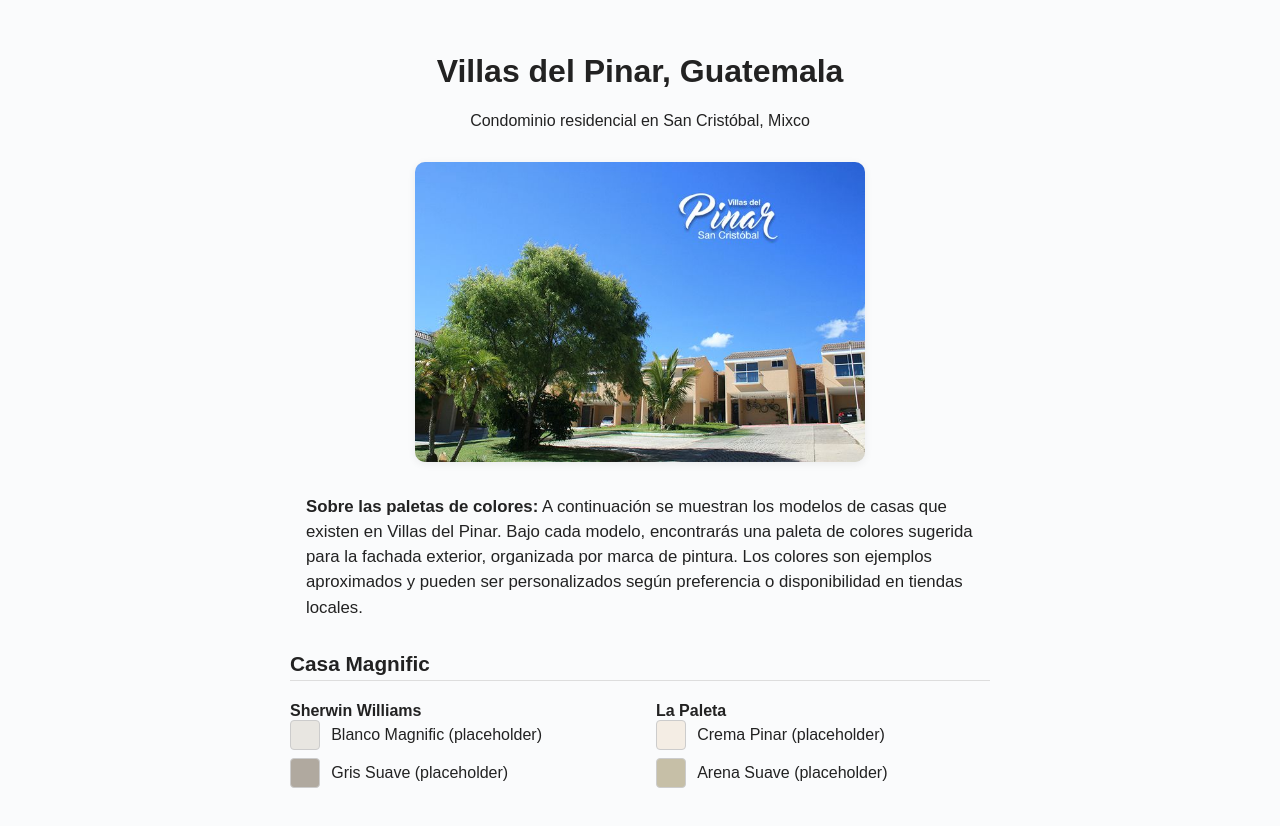
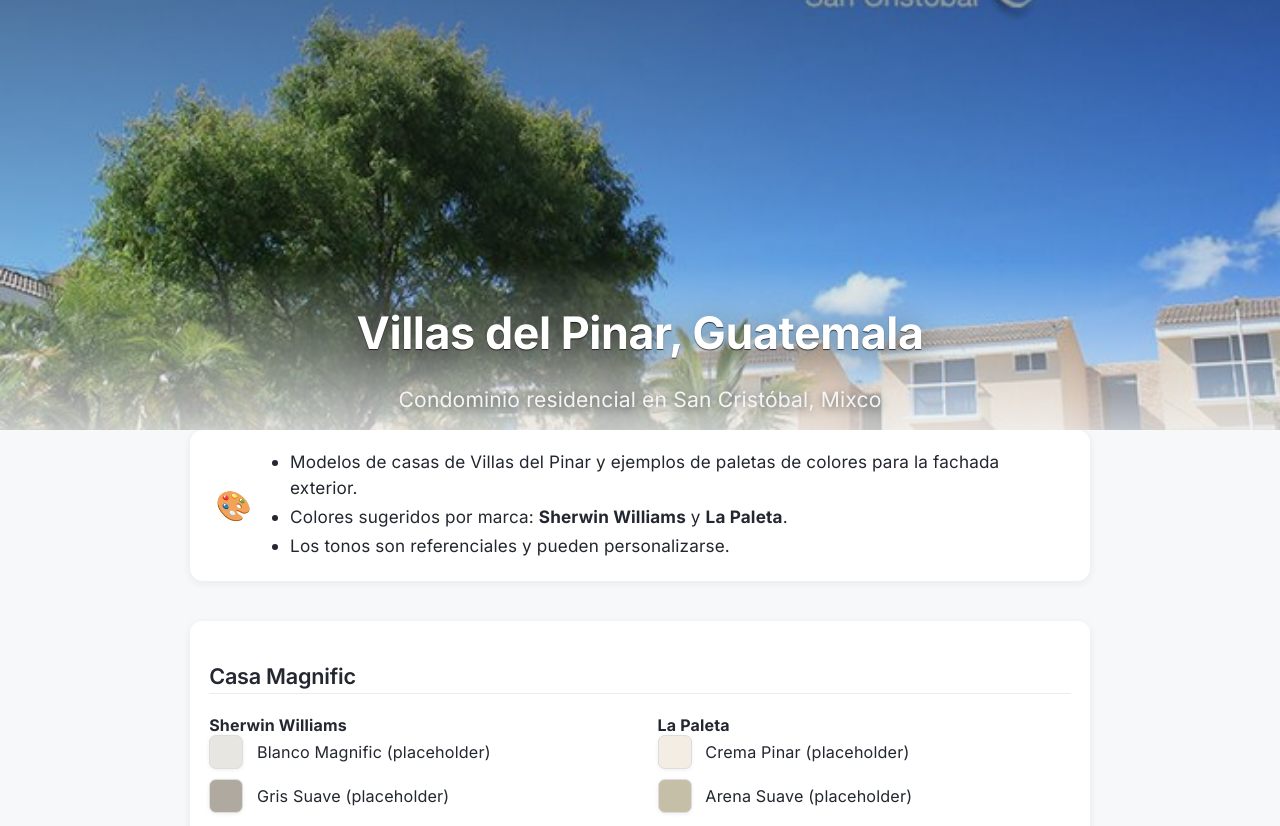
Before and after one commit to wvides/villas-del-pinar, a plain HTML site: page index.html in a window 1280 px wide. Shown: the top 826 px of the page. Drawn offline with Linux system fonts and the light colour scheme.

Commit message:
Initial commit

```diff
--- a/index.html
+++ b/index.html
@@ -5,35 +5,147 @@
   <meta name="viewport" content="width=device-width, initial-scale=1.0">
   <title>Villas del Pinar, Guatemala</title>
   <style>
-    body { font-family: sans-serif; margin: 0; padding: 0; background: #fafbfc; color: #222; }
-    header { text-align: center; padding: 2rem 1rem 1rem 1rem; }
-    .image-container { display: flex; justify-content: center; margin-bottom: 2rem; }
-    .community-img { max-width: 90vw; max-height: 300px; border-radius: 10px; box-shadow: 0 2px 8px #0001; }
-    main { max-width: 700px; margin: 0 auto; padding: 0 1rem 2rem 1rem; }
-    section { margin-bottom: 2.5rem; }
-    h2 { border-bottom: 1px solid #ddd; padding-bottom: 0.2em; margin-bottom: 1em; font-size: 1.3em; }
-    .colors { display: flex; gap: 2rem; margin-top: 1em; }
-    .brand { flex: 1; }
-    .color-sample { display: flex; align-items: center; margin-bottom: 0.5em; }
-    .swatch { width: 28px; height: 28px; margin-right: 0.7em; border-radius: 4px; border: 1px solid #ccc; }
-    .placeholder { background: repeating-linear-gradient(45deg, #eee, #eee 10px, #ddd 10px, #ddd 20px); }
-    @media (max-width: 600px) { .colors { flex-direction: column; gap: 1rem; } }
+    @import url('https://fonts.googleapis.com/css2?family=Inter:wght@400;600;700&display=swap');
+    body {
+      font-family: 'Inter', Arial, sans-serif;
+      margin: 0;
+      padding: 0;
+      background: #f7f8fa;
+      color: #23272f;
+      letter-spacing: 0.01em;
+    }
+    .hero-bg {
+      position: relative;
+      width: 100vw;
+      min-height: 340px;
+      height: 38vw;
+      max-height: 430px;
+      background: url('community-placeholder.jpg') center center/cover no-repeat;
+      display: flex;
+      align-items: center;
+      justify-content: center;
+      overflow: hidden;
+      margin-bottom: 0;
+    }
+    .hero-overlay {
+      width: 100%;
+      height: 100%;
+      background: linear-gradient(180deg, rgba(27,28,30,0.44) 0%, rgba(27,28,30,0.13) 60%, rgba(247,248,250,0.85) 100%);
+      display: flex;
+      flex-direction: column;
+      align-items: center;
+      justify-content: flex-end;
+      padding-bottom: 2.2rem;
+      text-align: center;
+    }
+    .hero-overlay h1 {
+      font-size: 2.8rem;
+      font-weight: 700;
+      color: #fff;
+      margin-bottom: 0.4rem;
+      text-shadow: 0 6px 32px #0008, 0 1px 1px #000a;
+      letter-spacing: -0.01em;
+    }
+    .hero-overlay p {
+      font-size: 1.32rem;
+      color: #f5f5f5;
+      margin-bottom: 0;
+      text-shadow: 0 2px 8px #0008;
+    }
+    main {
+      max-width: 900px;
+      margin: 0 auto;
+      padding: 0 1.5rem 2.5rem 1.5rem;
+    }
+    .info {
+      display: flex;
+      align-items: center;
+      gap: 1.2rem;
+      background: #fff;
+      border-radius: 13px;
+      box-shadow: 0 2px 10px #0001;
+      padding: 1.2rem 1.6rem;
+      margin-bottom: 2.5rem;
+      font-size: 1.07rem;
+    }
+    .info ul {
+      margin: 0;
+      padding-left: 1.1em;
+    }
+    .info li {
+      margin-bottom: 0.2em;
+      line-height: 1.5;
+      list-style: disc;
+    }
+    section {
+      margin-bottom: 2.7rem;
+      background: #fff;
+      border-radius: 12px;
+      box-shadow: 0 2px 10px #0001;
+      padding: 1.5rem 1.2rem 1.2rem 1.2rem;
+    }
+    h2 {
+      border-bottom: 1px solid #ececec;
+      padding-bottom: 0.15em;
+      margin-bottom: 1em;
+      font-size: 1.35em;
+      font-weight: 600;
+      letter-spacing: -0.01em;
+    }
+    .colors {
+      display: flex;
+      gap: 2.2rem;
+      margin-top: 1em;
+    }
+    .brand {
+      flex: 1;
+    }
+    .color-sample {
+      display: flex;
+      align-items: center;
+      margin-bottom: 0.6em;
+      font-size: 1.01em;
+    }
+    .swatch {
+      width: 32px;
+      height: 32px;
+      margin-right: 0.85em;
+      border-radius: 7px;
+      border: 1.5px solid #ddd;
+      box-shadow: 0 1px 4px #0001;
+    }
+    .placeholder {
+      background: repeating-linear-gradient(45deg, #eee, #eee 10px, #ddd 10px, #ddd 20px);
+    }
+    @media (max-width: 900px) {
+      .hero-bg { height: 44vw; min-height: 210px; max-height: 320px; }
+      main { max-width: 99vw; padding: 0 0.5rem 2rem 0.5rem; }
+    }
+    @media (max-width: 600px) {
+      .hero-bg { height: 38vw; min-height: 120px; max-height: 180px; }
+      .colors { flex-direction: column; gap: 1.1rem; }
+      section { padding: 1.1rem 0.5rem; }
+      .info { flex-direction: column; align-items: flex-start; padding: 1.1rem 0.7rem; }
+      .hero-overlay h1 { font-size: 1.5rem; }
+      .hero-overlay p { font-size: 1rem; }
+    }
   </style>
 </head>
 <body>
-  <header>
-    <h1>Villas del Pinar, Guatemala</h1>
-    <p>Condominio residencial en San Cristóbal, Mixco</p>
-  </header>
-  <div class="image-container">
-    <!-- Replace src with a real image if available -->
-    <img src="community-placeholder.jpg" alt="Villas del Pinar, Guatemala" class="community-img placeholder">
+  <div class="hero-bg">
+    <div class="hero-overlay">
+      <h1>Villas del Pinar, Guatemala</h1>
+      <p>Condominio residencial en San Cristóbal, Mixco</p>
+    </div>
   </div>
   <main>
-    <div style="margin-bottom:2rem;max-width:700px;margin-left:auto;margin-right:auto;padding:0 1rem;">
-      <p style="font-size:1.05em;line-height:1.5;">
-        <strong>Sobre las paletas de colores:</strong> A continuación se muestran los modelos de casas que existen en Villas del Pinar. Bajo cada modelo, encontrarás una paleta de colores sugerida para la fachada exterior, organizada por marca de pintura. Los colores son ejemplos aproximados y pueden ser personalizados según preferencia o disponibilidad en tiendas locales.
-      </p>
+    <div class="info">
+      <span style="font-size:1.7em;line-height:1;">🎨</span>
+      <ul>
+        <li>Modelos de casas de Villas del Pinar y ejemplos de paletas de colores para la fachada exterior.</li>
+        <li>Colores sugeridos por marca: <b>Sherwin Williams</b> y <b>La Paleta</b>.</li>
+        <li>Los tonos son referenciales y pueden personalizarse.</li>
+      </ul>
     </div>
     <section>
       <h2>Casa Magnific</h2>
```
